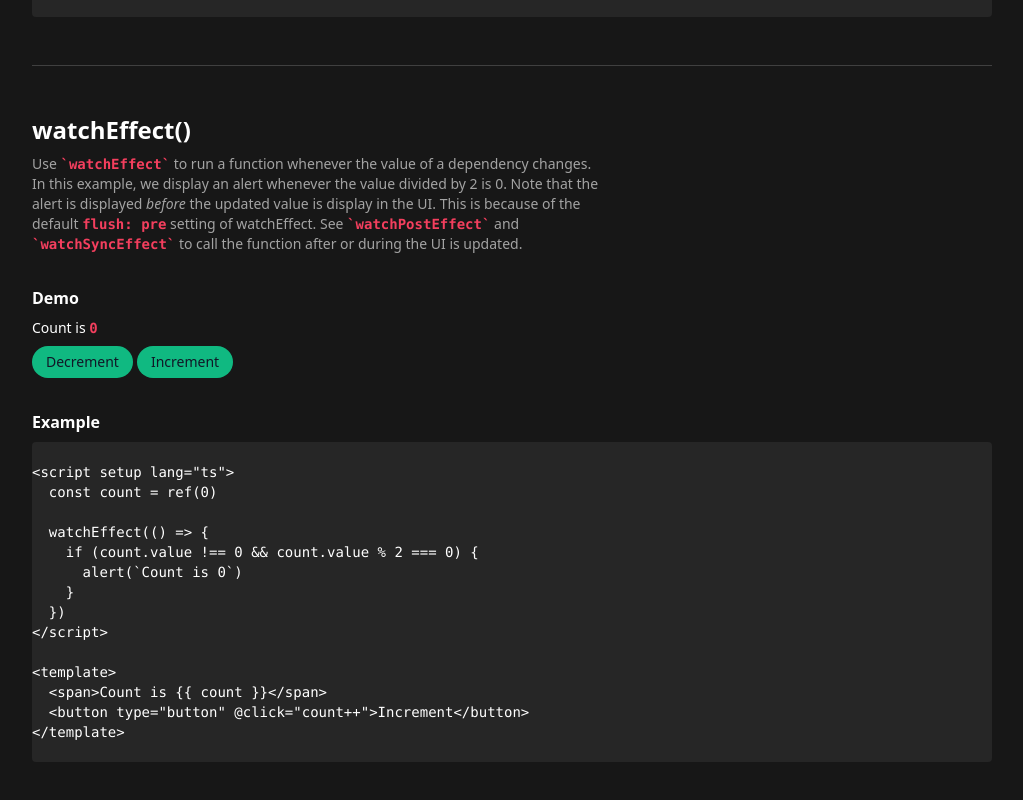
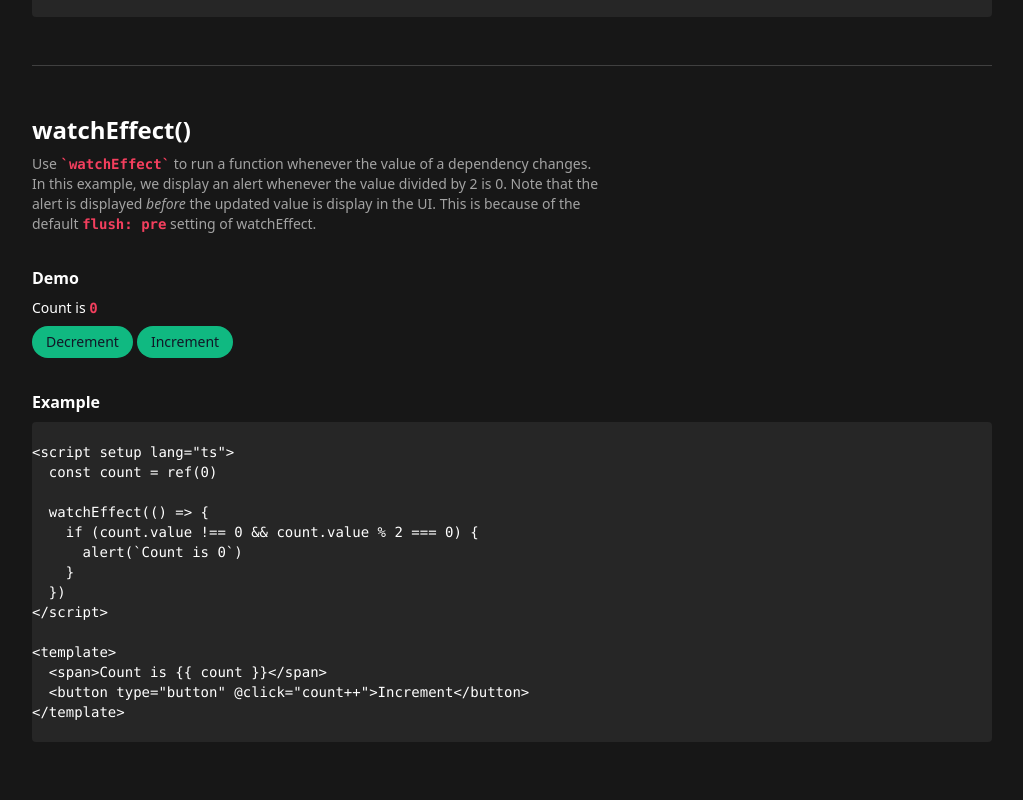
Before and after one commit to rbluethl/vue3-reactivity-breakdown, a Vue app: page / in a window 1280 px wide. Shown: the part 1997-2797 px from the top of the page, without its empty margins (128-1151 px from the left). Built offline with nearby package versions, Linux system fonts and the light colour scheme; a small style sheet from the web is missing.

Commit message:
Removed postEffect and syncEffect references for now (not yet implemented)

```diff
--- a/src/components/WatchEffect.vue
+++ b/src/components/WatchEffect.vue
@@ -40,9 +40,7 @@ const template = ref(`
       value divided by 2 is 0. Note that the alert is displayed
       <span class="italic">before</span> the updated value is display in the UI.
       This is because of the default <Code>flush: pre</Code> setting of
-      watchEffect. See <Code>`watchPostEffect`</Code> and
-      <Code>`watchSyncEffect`</Code> to call the function after or during the UI
-      is updated.
+      watchEffect.
     </template>
     <template #demo>
       <p class="text-sm font-medium">
```
